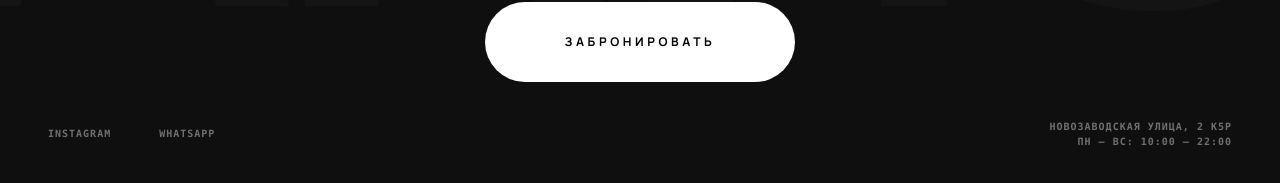
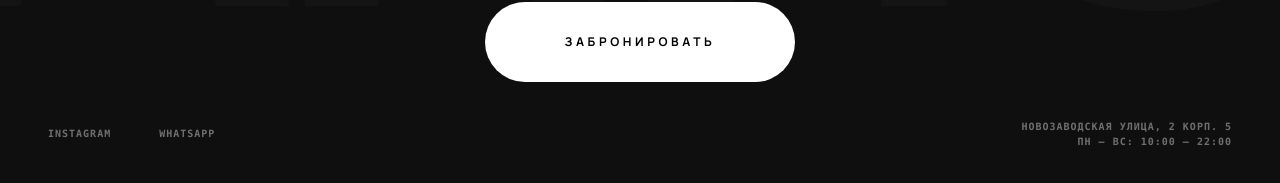
Before and after one commit to Awwyy1/BAGRA, a React (Vite) app: page / in a window 1280 px wide. Shown: the part 7569-7752 px from the top of the page. Built offline with nearby package versions, Linux system fonts and the light colour scheme; a web font is replaced by a local one.

Commit message:
Update Contact.tsx

```diff
--- a/sections/Contact.tsx
+++ b/sections/Contact.tsx
@@ -52,8 +52,8 @@ export const Contact: React.FC = () => {
             </div>
 
             <div className="text-[10px] uppercase tracking-widest font-bold text-center md:text-right font-mono">
-                <a href="https://yandex.com.ge/maps/-/CLHGaN0T" target="_blank" rel="noopener noreferrer" className="md:hidden hover:text-white transition-colors underline underline-offset-2">Новозаводская улица, 2 к5р</a>
-                <span className="hidden md:inline">Новозаводская улица, 2 к5р</span><br/>
+                <a href="https://yandex.com.ge/maps/-/CLHGaN0T" target="_blank" rel="noopener noreferrer" className="md:hidden hover:text-white transition-colors underline underline-offset-2">Новозаводская улица, 2 корп. 5</a>
+                <span className="hidden md:inline">Новозаводская улица, 2 корп. 5</span><br/>
                 Пн — Вс: 10:00 — 22:00
             </div>
         </div>
```
